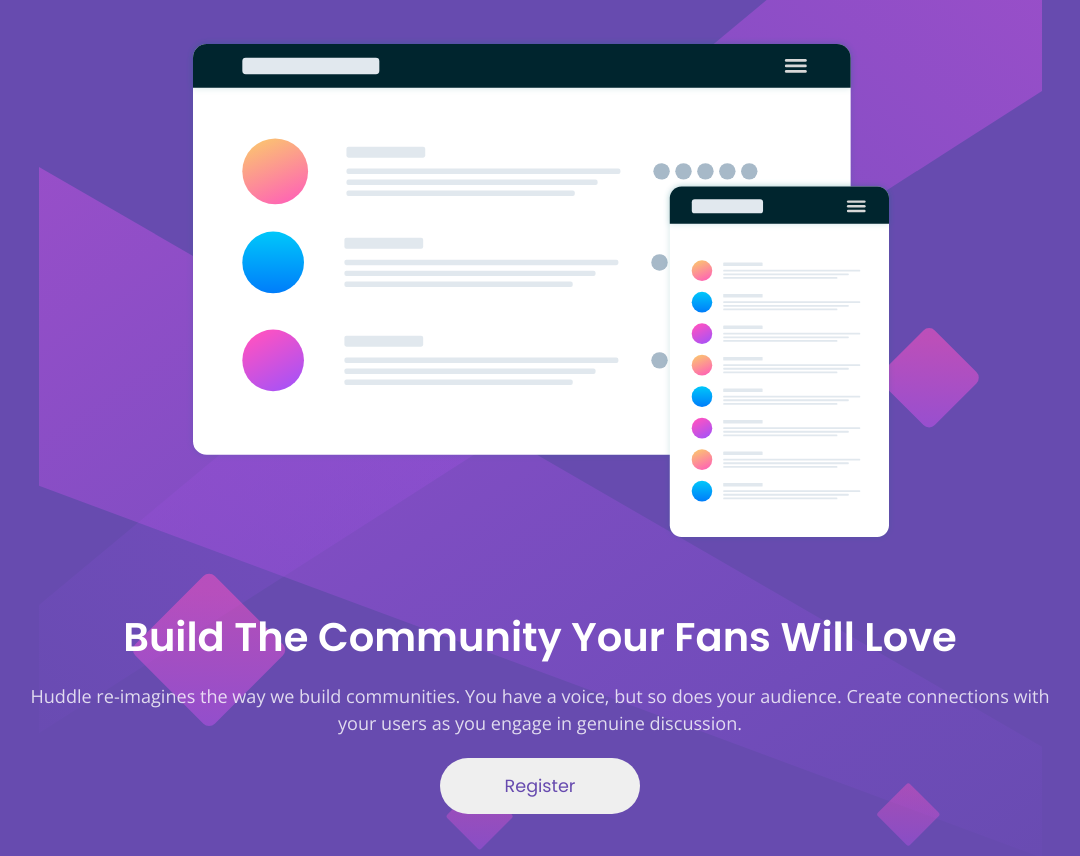
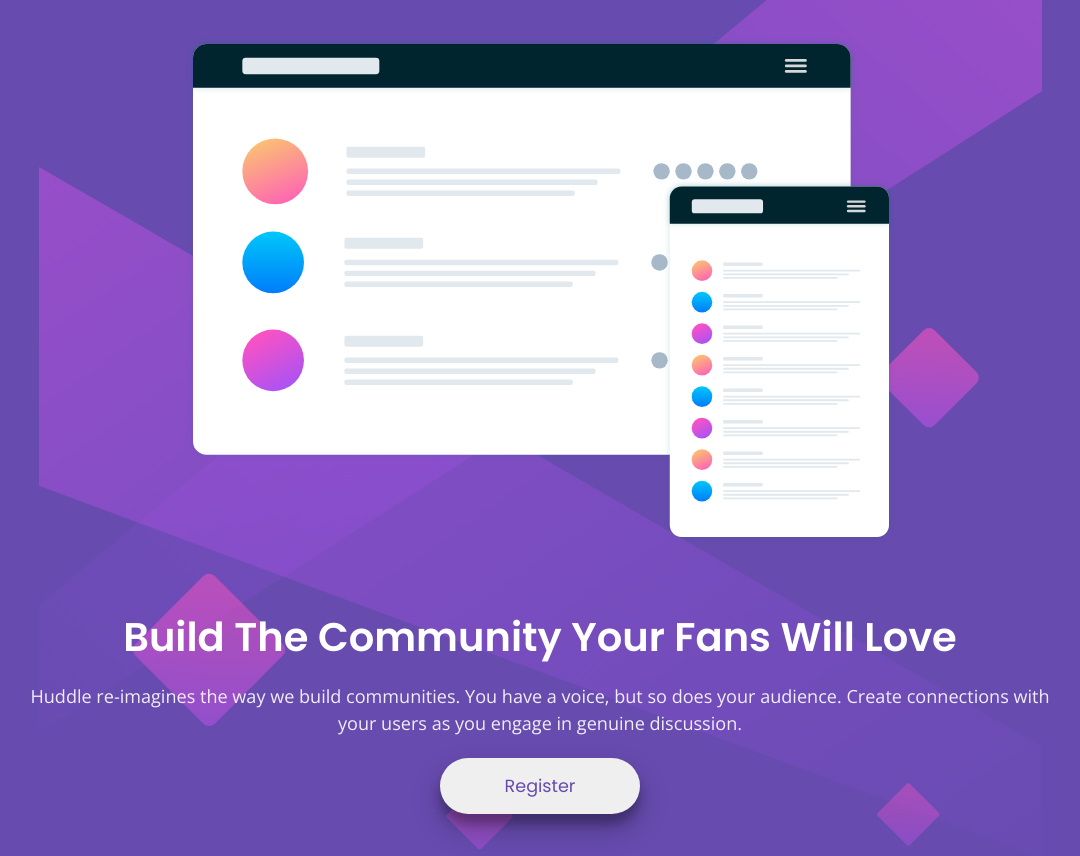
Before and after one commit to kenreibman/huddle-landing-page-single, a plain HTML site: page index.html in a window 1280 px wide. Shown: the part 106-962 px from the top of the page, without its empty margins (100-1180 px from the left). Drawn offline with nearby package versions, Linux system fonts and the light colour scheme.

Commit message:
button box-shadow

```diff
--- a/css/style.css
+++ b/css/style.css
@@ -186,7 +186,7 @@ body {
   color: #fff;
   font-family: var(--ff-secondary);
   font-size: clamp(1rem, 4vw, 1.13rem);
-  opacity: 80%;
+  opacity: 90%;
   margin-top: 1rem;
 }
 @media screen and (min-width: 81.25rem) {
@@ -204,6 +204,9 @@ body {
   color: var(--violet);
   border-radius: 2rem;
   margin-top: 1.3rem;
+
+  box-shadow: rgba(0, 0, 0, 0.25) 0px 14px 28px,
+    rgba(0, 0, 0, 0.22) 0px 10px 10px;
 }
 @media screen and (min-width: 62.5rem) {
   .showcase__btn {
```
